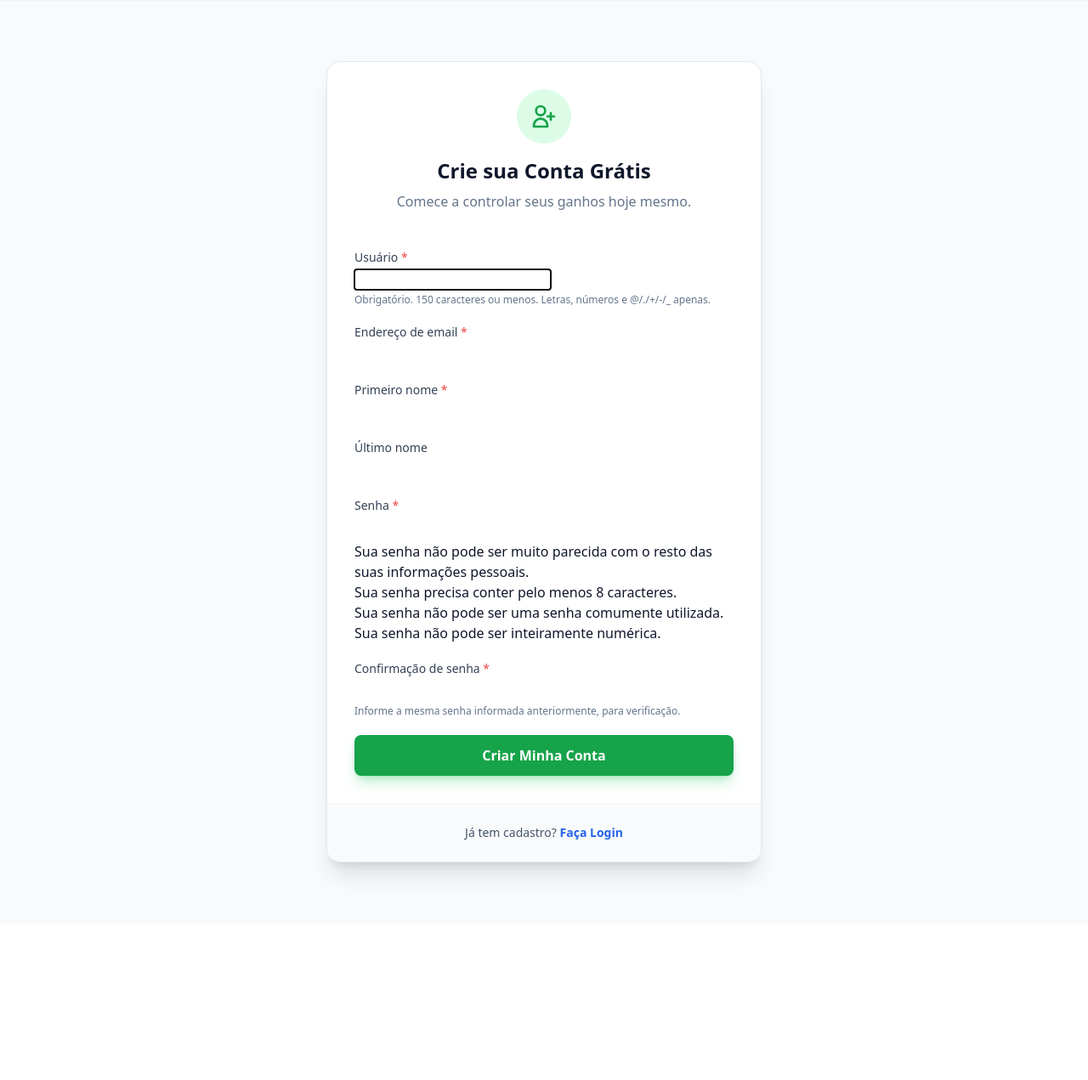
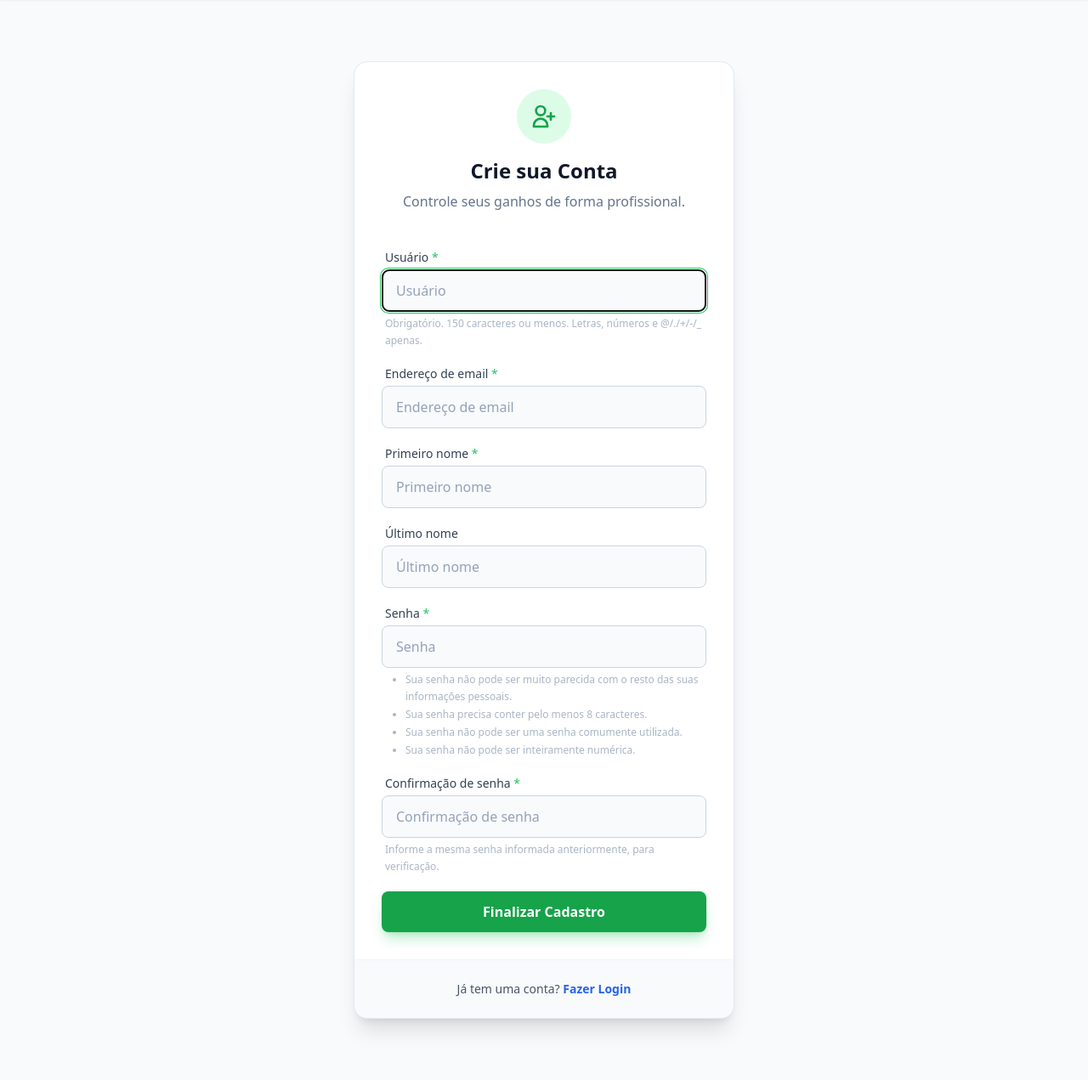
Before and after one commit to MoisesAvilar/finance-saas, a Django app: page /accounts/signup/ in a window 1280 px wide. Shown: the part 65-1336 px from the top of the page at 85% size. Before the commit the page ends 1104 px from the top, so only its background shows below. Run offline with Django 5.2, Linux system fonts and the light colour scheme; some libraries are stand-ins or nearby versions.

Commit message:
feat: enhance registration and profile forms, add styling classes, and include a logout button

```diff
--- a/apps/accounts/forms.py
+++ b/apps/accounts/forms.py
@@ -51,13 +51,16 @@ class CustomUserCreationForm(UserFormattingMixin, UserCreationForm):
             "email",
             "first_name",
             "last_name",
-        )  # Adicionei nome no registro
+        )
 
     def __init__(self, *args, **kwargs):
         super().__init__(*args, **kwargs)
-        # Torna e-mail obrigatório no cadastro
         self.fields["email"].required = True
         self.fields["first_name"].required = True
+
+        for field_name, field in self.fields.items():
+            field.widget.attrs['class'] = 'w-full px-4 py-3 bg-slate-50 dark:bg-slate-950 border border-slate-300 dark:border-slate-700 rounded-lg focus:ring-2 focus:ring-green-500 focus:border-green-500 transition-colors text-slate-900 dark:text-white placeholder-slate-400'
+            field.widget.attrs['placeholder'] = field.label
 
 
 class CustomUserChangeForm(UserFormattingMixin, UserChangeForm):
--- a/config/settings.py
+++ b/config/settings.py
@@ -67,8 +67,8 @@ TEMPLATES = [
     },
 ]
 
-LOGIN_REDIRECT_URL = 'home'
-LOGOUT_REDIRECT_URL = 'login'
+LOGIN_REDIRECT_URL = 'dashboard'
+LOGOUT_REDIRECT_URL = 'home'
 
 WSGI_APPLICATION = 'config.wsgi.application'
 
--- a/config/urls.py
+++ b/config/urls.py
@@ -6,10 +6,11 @@ from django.views.generic import TemplateView
 urlpatterns = [
     path('admin/', admin.site.urls),
 
-    path('', DashboardView.as_view(), name='home'),
+    path('', TemplateView.as_view(template_name='home.html'), name='home'),
+    path('painel/', DashboardView.as_view(), name='dashboard'),
     path('', include('pwa.urls')),
-    path('painel/', DashboardView.as_view(), name='dashboard'),
 
+    # Apps
     path('accounts/', include('django.contrib.auth.urls')),
     path('accounts/', include('accounts.urls')),
     path('veiculos/', include('vehicles.urls')),
--- a/templates/base.html
+++ b/templates/base.html
@@ -78,6 +78,14 @@
                                 {{ user.username.0|upper }}
                             </div>
                         </a>
+                        <form action="{% url 'logout' %}" method="post" class="flex items-center">
+                            {% csrf_token %}
+                            <button type="submit" class="p-2 text-slate-400 hover:text-red-600 transition-colors" title="Sair do Sistema">
+                                <svg class="w-6 h-6" fill="none" stroke="currentColor" viewBox="0 0 24 24">
+                                    <path stroke-linecap="round" stroke-linejoin="round" stroke-width="2" d="M17 16l4-4m0 0l-4-4m4 4H7m6 4v1a3 3 0 01-3 3H6a3 3 0 01-3-3V7a3 3 0 013-3h7a3 3 0 013 3v1"></path>
+                                </svg>
+                            </button>
+                        </form>
                     {% else %}
                         <a href="{% url 'login' %}" class="text-sm font-medium hover:text-brand-600">Entrar</a>
                         <a href="{% url 'signup' %}" class="text-sm font-medium bg-brand-600 text-white px-5 py-2.5 rounded-full hover:bg-brand-700 shadow-md shadow-brand-500/20 transition-transform active:scale-95">Criar Conta</a>
--- a/templates/registration/signup.html
+++ b/templates/registration/signup.html
@@ -2,30 +2,29 @@
 
 {% block content %}
 <div class="flex items-center justify-center min-h-[70vh] py-10">
-    <div class="w-full max-w-lg">
+    <div class="w-full max-w-md"> <div class="bg-white dark:bg-slate-900 rounded-2xl shadow-xl border border-slate-200 dark:border-slate-800 overflow-hidden">
 
-        <div class="bg-white dark:bg-slate-900 rounded-2xl shadow-xl border border-slate-200 dark:border-slate-800 overflow-hidden">
             <div class="p-8 pb-6 text-center">
                 <div class="w-16 h-16 bg-green-100 dark:bg-green-900/30 text-green-600 dark:text-green-400 rounded-full flex items-center justify-center mx-auto mb-4">
                     <svg class="w-8 h-8" fill="none" stroke="currentColor" viewBox="0 0 24 24"><path stroke-linecap="round" stroke-linejoin="round" stroke-width="2" d="M18 9v3m0 0v3m0-3h3m-3 0h-3m-2-5a4 4 0 11-8 0 4 4 0 018 0zM3 20a6 6 0 0112 0v1H3v-1z"></path></svg>
                 </div>
-                <h2 class="text-2xl font-bold text-slate-900 dark:text-white">Crie sua Conta Grátis</h2>
-                <p class="text-slate-500 dark:text-slate-400 mt-2">Comece a controlar seus ganhos hoje mesmo.</p>
+                <h2 class="text-2xl font-bold text-slate-900 dark:text-white">Crie sua Conta</h2>
+                <p class="text-slate-500 dark:text-slate-400 mt-2">Controle seus ganhos de forma profissional.</p>
             </div>
 
             <form method="post" class="p-8 pt-0 space-y-5">
                 {% csrf_token %}
 
                 {% if form.non_field_errors %}
-                <div class="p-4 bg-red-50 dark:bg-red-900/20 text-red-600 dark:text-red-400 rounded-lg text-sm">
+                <div class="p-4 bg-red-50 dark:bg-red-900/20 text-red-600 dark:text-red-400 rounded-lg text-sm border border-red-100 dark:border-red-800 text-center">
                     {{ form.non_field_errors.0 }}
                 </div>
                 {% endif %}
 
                 {% for field in form %}
                 <div>
-                    <label class="block text-sm font-medium text-slate-700 dark:text-slate-300 mb-1">
-                        {{ field.label }} {% if field.field.required %}<span class="text-red-500">*</span>{% endif %}
+                    <label class="block text-sm font-medium text-slate-700 dark:text-slate-300 mb-1 ml-1">
+                        {{ field.label }} {% if field.field.required %}<span class="text-green-500">*</span>{% endif %}
                     </label>
 
                     <div class="relative">
@@ -33,28 +32,42 @@
                     </div>
 
                     {% if field.help_text %}
-                    <p class="text-xs text-slate-500 mt-1">{{ field.help_text|safe }}</p>
+                    <div class="text-xs text-slate-400 mt-1 ml-1 opacity-80 leading-relaxed help-text-block">
+                        {{ field.help_text|safe }}
+                    </div>
                     {% endif %}
 
                     {% if field.errors %}
-                    <p class="text-xs text-red-500 mt-1 font-medium">{{ field.errors.0 }}</p>
+                    <p class="text-xs text-red-500 mt-1 font-bold ml-1">{{ field.errors.0 }}</p>
                     {% endif %}
                 </div>
                 {% endfor %}
 
-                <button type="submit" class="w-full py-3 px-4 bg-green-600 hover:bg-green-700 text-white font-bold rounded-lg shadow-lg shadow-green-500/30 transition-all hover:-translate-y-0.5 mt-6">
-                    Criar Minha Conta
+                <button type="submit" class="w-full py-3 px-4 bg-green-600 hover:bg-green-700 text-white font-bold rounded-lg shadow-lg shadow-green-500/30 transition-all hover:-translate-y-0.5 mt-4">
+                    Finalizar Cadastro
                 </button>
             </form>
 
             <div class="p-6 border-t border-slate-100 dark:border-slate-800 bg-slate-50 dark:bg-slate-800/50 text-center">
                 <p class="text-sm text-slate-600 dark:text-slate-400">
-                    Já tem cadastro?
-                    <a href="{% url 'login' %}" class="font-bold text-blue-600 hover:text-blue-500 hover:underline">Faça Login</a>
+                    Já tem uma conta?
+                    <a href="{% url 'login' %}" class="font-bold text-blue-600 hover:text-blue-500 hover:underline transition-colors">Fazer Login</a>
                 </p>
             </div>
         </div>
 
     </div>
 </div>
+
+<style>
+    /* Pequeno ajuste para a lista de regras de senha do Django ficar bonita */
+    .help-text-block ul {
+        list-style-type: disc;
+        padding-left: 1.5rem;
+        margin-top: 0.25rem;
+    }
+    .help-text-block li {
+        margin-bottom: 0.1rem;
+    }
+</style>
 {% endblock %}
```
Also changed, not shown: templates/registration/profile_form.html (+7 -0 lines).
